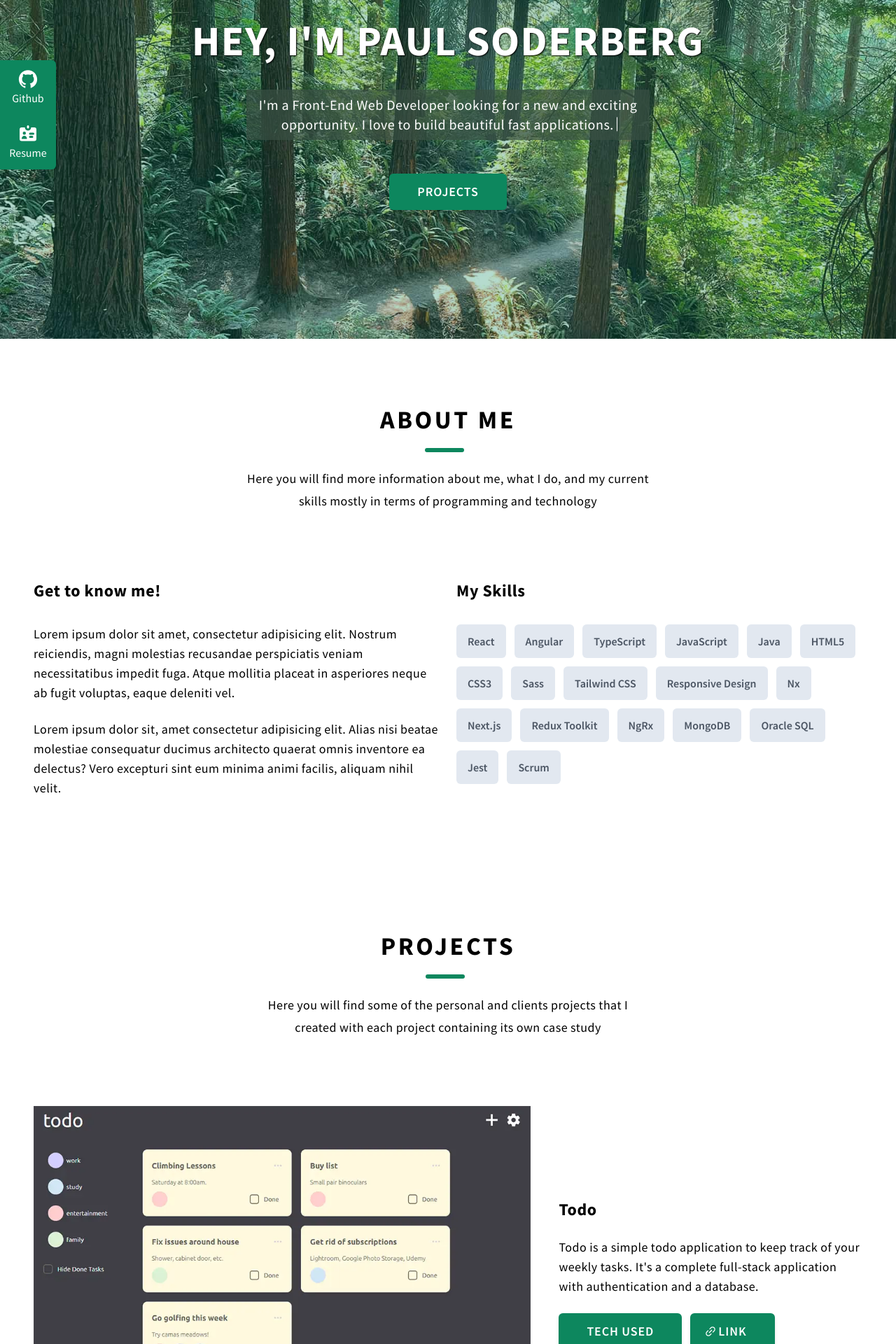
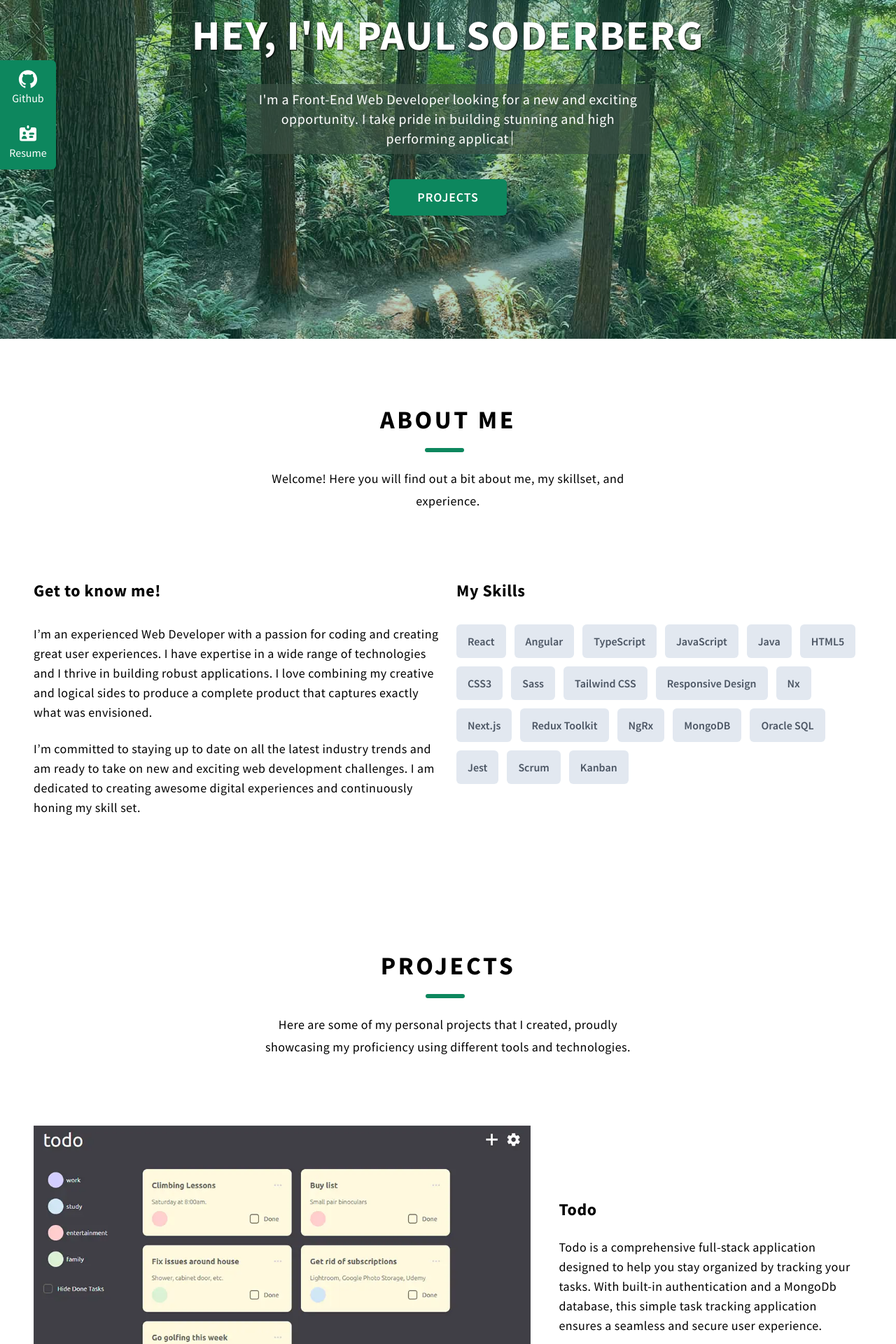
Before and after one commit to Sody15/my-portfolio, a React (Vite) app: page / in a window 1280 px wide. Shown: the part 220-2140 px from the top of the page at 70% size. Built offline with nearby package versions, Linux system fonts and the light colour scheme.

Commit message:
Language and footer style changes

```diff
--- a/src/components/layout/Footer.tsx
+++ b/src/components/layout/Footer.tsx
@@ -2,16 +2,17 @@ const Footer = () => {
   const currYear = new Date().getFullYear();
 
   return (
-    <footer className='bg-black text-white px-8 md:px-16'>
-      <div className='footer__upper py-10'>
-        <h3 className='uppercase'>Paul Soderberg</h3>
-        <p className='text-base max-w-md pt-5'>
-          A Frontend focused Web Developer building the Frontend of Websites and Web Applications that leads to the
-          success of the overall product
-        </p>
-      </div>
-      <div className='footer__lower border-t text-center py-10 text-sm'>
-        <span>© Copyright {currYear}. Made by Paul Soderberg</span>
+    <footer className='bg-black text-white px-8 md:px-16 flex justify-center'>
+      <div className='w-full max-w-6xl py-20'>
+        <div className='footer__upper pb-10 flex flex-col items-center md:items-start'>
+          <h3 className='uppercase'>Paul Soderberg</h3>
+          <p className='text-base max-w-md pt-5'>
+            A Front-End Web Developer looking for a new and exciting opportunity.
+          </p>
+        </div>
+        <div className='footer__lower border-t border-gray-500 text-center pt-10 text-sm'>
+          <span>© Copyright {currYear}. Made by Paul Soderberg</span>
+        </div>
       </div>
     </footer>
   );
--- a/src/components/layout/Hero.tsx
+++ b/src/components/layout/Hero.tsx
@@ -9,7 +9,7 @@ const Hero = () => {
   const onProjectsClick = () => scrollIntoView('projects');
 
   const description =
-    "I'm a Front-End Web Developer looking for a new and exciting opportunity. I love to build beautiful fast applications.";
+    "I'm a Front-End Web Developer looking for a new and exciting opportunity. I take pride in building stunning and high performing applications.";
 
   const [displayDescription, setDisplayDescription] = useState('');
   const descIndex = useRef(1);
@@ -69,7 +69,7 @@ const Hero = () => {
           </motion.h1>
         </div>
 
-        <div className='h-28 md:h-20'>
+        <div className='h-36 md:h-24'>
           <p className='text-xl max-w-xl bg-[#395043]/[.7] py-2'>
             {displayDescription && (
               <>
@@ -80,7 +80,7 @@ const Hero = () => {
                   className='cursor inline-block w-[0.1rem] h-5 bg-white translate-x-1 translate-y-[0.15rem]'
                   initial={{ opacity: 0 }}
                   animate={{ opacity: [1, 0, 1] }}
-                  transition={{ delay: 6, duration: 0.7, repeat: Infinity, repeatDelay: 0.2 }}
+                  transition={{ delay: 7, duration: 0.7, repeat: Infinity, repeatDelay: 0.2 }}
                 />
               </>
             )}
--- a/src/components/sections/About.tsx
+++ b/src/components/sections/About.tsx
@@ -5,22 +5,22 @@ const About = () => {
   return (
     <Section
       title='About Me'
-      description='Here you will find more information about me, what I do, and my current skills mostly in terms of programming and technology'
+      description='Welcome! Here you will find out a bit about me, my skillset, and experience.'
       id='about'
     >
       <div className='md:grid grid-cols-2 gap-6 text-center md:text-left'>
         <div className='get-to-know'>
           <h3 className='pb-8'>Get to know me!</h3>
           <p>
-            Lorem ipsum dolor sit amet, consectetur adipisicing elit. Nostrum reiciendis, magni molestias recusandae
-            perspiciatis veniam necessitatibus impedit fuga. Atque mollitia placeat in asperiores neque ab fugit
-            voluptas, eaque deleniti vel.
+            I’m an experienced Web Developer with a passion for coding and creating great user experiences. I have
+            expertise in a wide range of technologies and I thrive in building robust applications. I love combining my
+            creative and logical sides to produce a complete product that captures exactly what was envisioned.
           </p>
           <br />
           <p>
-            Lorem ipsum dolor sit, amet consectetur adipisicing elit. Alias nisi beatae molestiae consequatur ducimus
-            architecto quaerat omnis inventore ea delectus? Vero excepturi sint eum minima animi facilis, aliquam nihil
-            velit.
+            I’m committed to staying up to date on all the latest industry trends and am ready to take on new and
+            exciting web development challenges. I am dedicated to creating awesome digital experiences and continuously
+            honing my skill set.
           </p>
         </div>
         <div className='skills pt-20 md:pt-0'>
@@ -57,4 +57,5 @@ const mySkills = [
   'Oracle SQL',
   'Jest',
   'Scrum',
+  'Kanban',
 ];
--- a/src/components/sections/Projects.tsx
+++ b/src/components/sections/Projects.tsx
@@ -22,7 +22,7 @@ const Projects = () => {
   return (
     <Section
       title='Projects'
-      description='Here you will find some of the personal and clients projects that I created with each project containing its own case study'
+      description='Here are some of my personal projects that I created, proudly showcasing my proficiency using different tools and technologies.'
       id='projects'
       className='flex flex-col'
     >
@@ -39,8 +39,7 @@ const Projects = () => {
       <div className='flex flex-col gap-24'>
         <Project
           title='todo'
-          description='Todo is a simple todo application to keep track of your weekly tasks. It&#39;s a complete full-stack application
-            with authentication and a database.'
+          description='Todo is a comprehensive full-stack application designed to help you stay organized by tracking your tasks. With built-in authentication and a MongoDb database, this simple task tracking application ensures a seamless and secure user experience.'
           link='https://www.todo.paulsoderberg.com'
           projectDetails={{
             techUsed: [
@@ -58,8 +57,7 @@ const Projects = () => {
         />
         <Project
           title='ecommerce'
-          description='Ecommerce is a simple ecommerce application that lets you add and remove items from your shopping cart. I
-        used redux to demonstrate I know it.'
+          description='Ecommerce is a simple user-friendly shopping application. It uses redux for state management to let you effortlessly add and remove items from your shopping cart.'
           link='https://www.ecommerce.paulsoderberg.com'
           projectDetails={{
             techUsed: ['React'],
```
